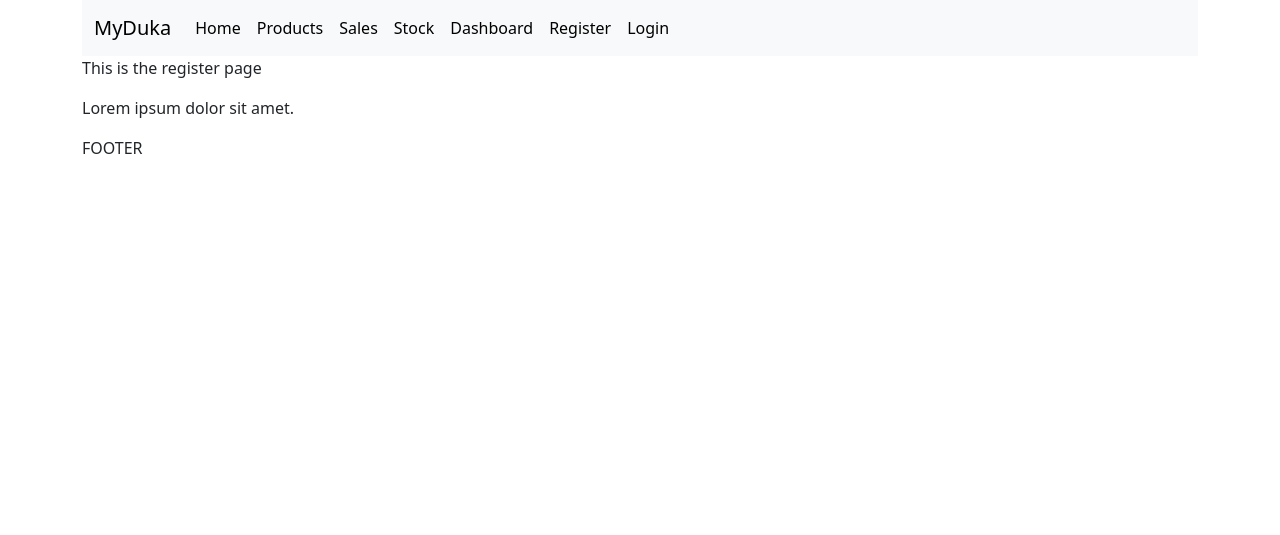
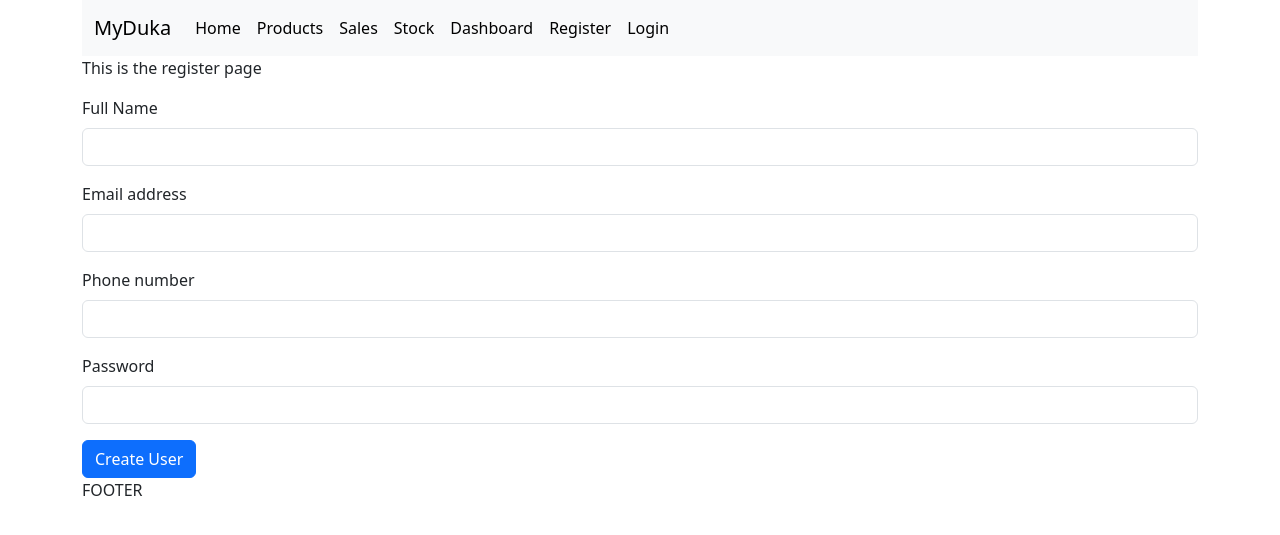
Before and after one commit to l-tting/myduka-, a Flask app: page /register in a window 1280 px wide. Shown: the top 535 px of the page. Run offline with Flask 3, Linux system fonts and the light colour scheme; parts of the project's set-up code (start-up, migrations or seed data) failed here and were passed over; some libraries are stand-ins or nearby versions.

Commit message:
user registration w/password hashing

```diff
--- a/database.py
+++ b/database.py
@@ -99,5 +99,14 @@ def available_stock(pid):
 
     return total_stock - total_sold
 
-check_stock  = available_stock(1)
-print(check_stock)
+
+
+def check_user_exists(email):
+    cur.execute("select * from users where users.email = %s",(email,))
+    user = cur.fetchone()
+    return user
+
+
+def insert_user(user_details):
+    cur.execute("insert into users(full_name,email,phone_number,password)values(%s,%s,%s,%s)",user_details)
+    conn.commit()
--- a/main.py
+++ b/main.py
@@ -1,8 +1,12 @@
 from flask import Flask , render_template,request, redirect,url_for,flash
-from database import get_products, get_sales,get_stock,insert_products,insert_sales,insert_stock,available_stock
+from database import get_products, get_sales,get_stock,insert_products,insert_sales,insert_stock,available_stock,check_user_exists,insert_user
+from flask_bcrypt import Bcrypt
 
 # flask instance
 app = Flask(__name__)
+
+#bcrypt instance
+bcrypt = Bcrypt(app)
 
 app.secret_key = '99enjju993jdi909ewjkkjd00wjs93293'
 
@@ -96,8 +100,27 @@ def login():
 
 
 
-@app.route('/register')
+@app.route('/register',methods=['GET','POST'])
 def register():
+    if request.method == 'POST':
+
+        full_name = request.form['full_name']
+        email = request.form['email']
+        phone_number = request.form['phone']
+        password = request.form['password']
+
+        existing_user = check_user_exists(email)
+        if existing_user:
+            flash("User with this email already exists,Login instead","danger")
+            return(redirect(url_for('register')))
+
+        hashed_password = bcrypt.generate_password_hash(password).decode('utf-8')
+
+        new_user = (full_name,email,phone_number,hashed_password)
+        insert_user(new_user)
+        flash("User created successfully",'success')
+        return redirect(url_for('login'))
+
     return render_template('register.html')
 
 
--- a/templates/register.html
+++ b/templates/register.html
@@ -4,7 +4,32 @@
 <div>
 
     <p>This is the register page</p>
-    <p>Lorem ipsum dolor sit amet.</p>
+    <div>
+        <form action="/register" method="post">
+
+            <div class="mb-3">
+                <label for="exampleInputEmail1" class="form-label">Full Name</label>
+                <input type="text" name="full_name" class="form-control" id="exampleInputEmail1" aria-describedby="emailHelp">
+
+            </div>
+             <div class="mb-3">
+                <label for="exampleInputEmail1" class="form-label">Email address</label>
+                <input type="email" name="email" class="form-control" id="exampleInputEmail1" aria-describedby="emailHelp">
+
+            </div>
+             <div class="mb-3">
+                <label for="exampleInputEmail1" class="form-label">Phone number</label>
+                <input type="tel" name="phone" class="form-control" id="exampleInputEmail1" aria-describedby="emailHelp">
+
+            </div>
+            <div class="mb-3">
+                <label for="exampleInputPassword1" class="form-label">Password</label>
+                <input type="password" name="password" class="form-control" id="exampleInputPassword1">
+            </div>
+
+            <button type="submit" class="btn btn-primary">Create User</button>
+        </form>
+    </div>
 
 
 </div>
```
Also changed, not shown: readme.md.
